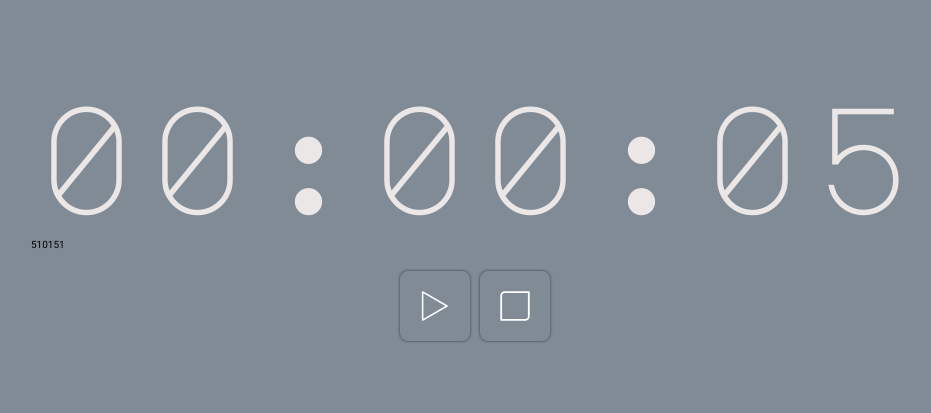
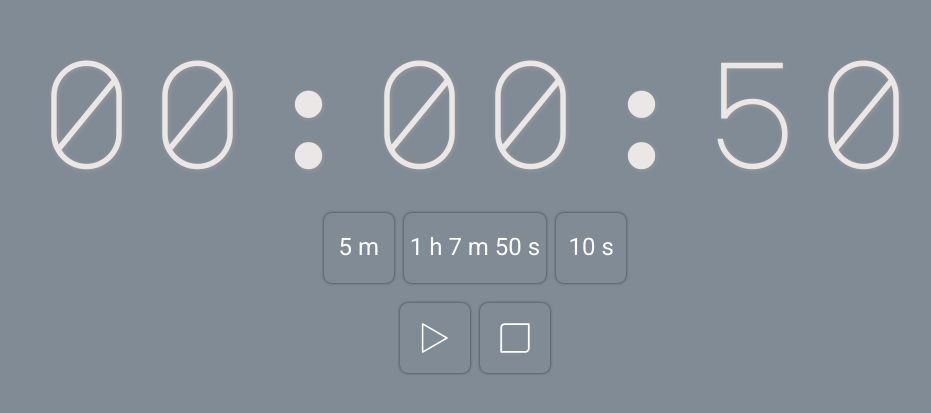
Before and after one commit to Episodel/timeLeft, a React (Create React App) app: page / in a window 1280 px wide. Shown: the part 203-616 px from the top of the page, without its empty margins (165-1096 px from the left). Built offline with nearby package versions, Linux system fonts and the light colour scheme.

Commit message:
added view date in button

```diff
--- a/src/components/Timer/Timer.tsx
+++ b/src/components/Timer/Timer.tsx
@@ -1,3 +1,4 @@
+/* eslint-disable array-callback-return */
 import React from 'react'
 import styled from 'styled-components'
 import Button from '../../styles/elements/Button'
@@ -7,14 +8,33 @@ interface ITimerProps {
   className?: string
 }
 
+interface IInitialTime {
+  h?: number | null
+  m?: number | null
+  s?: number | null
+}
+
+const initialTime: Array<IInitialTime> = [
+  { h: null, m: 5, s: null },
+  { h: 1, m: 7, s: 50 },
+  { h: null, m: null, s: 10 },
+]
+
 const padTime = (time: number) => {
   return time.toString().padStart(2, '0')
 }
 
+// const timeParse = (time: any) => {
+//   const newTime = Object.fromEntries(
+//     Object.entries(time).map(([k, v]) => [v, k])
+//   )
+
+//   return newTime.5
+// }
+
 const Timer: React.FC<ITimerProps> = ({ className }) => {
-  const [timeLeft, setTimeLeft] = React.useState(5)
-  const [start, setStart] = React.useState(false)
-  const [title, setTitle] = React.useState('')
+  const [timeLeft, setTimeLeft] = React.useState(50)
+  const [isRunning, setIsRunning] = React.useState(false)
   const hours = padTime(Math.floor(timeLeft / 60 / 60))
   const minutes = padTime(Math.floor((timeLeft / 60) % 60))
   const seconds = padTime(Math.floor(timeLeft % 60))
@@ -23,11 +43,12 @@ const Timer: React.FC<ITimerProps> = ({ className }) => {
 
   const startTimer = () => {
     if (intervalRef.current !== null) return
-    setStart(true)
-    setTitle('start')
+    setIsRunning(true)
     intervalRef.current = setInterval(() => {
       setTimeLeft((prev) => {
         if (prev >= 1) return prev - 1
+        // eslint-disable-next-line @typescript-eslint/no-use-before-define
+        resetTimer()
         return 0
       })
     }, 1000)
@@ -35,26 +56,23 @@ const Timer: React.FC<ITimerProps> = ({ className }) => {
 
   const stopTimer = () => {
     if (intervalRef.current === null) return
+
     clearInterval(intervalRef.current)
     intervalRef.current = null
-    setStart(false)
-    setTitle('stop')
+
+    setIsRunning(false)
   }
 
   const resetTimer = () => {
-    setTitle('reset')
     if (intervalRef.current !== null) {
       clearInterval(intervalRef.current)
     }
-    // const intervalRef: React.MutableRefObject<number | null> check this information
-    // clearInterval(intervalRef.current)
     intervalRef.current = null
     setTimeLeft(5)
-    setStart(false)
+    setIsRunning(false)
   }
   return (
     <div className={className}>
-      <h1>{title}</h1>
       <div className="time">
         <span>{hours}</span>
         <span>:</span>
@@ -62,19 +80,22 @@ const Timer: React.FC<ITimerProps> = ({ className }) => {
         <span>:</span>
         <span>{seconds}</span>
       </div>
-      <div className="savedTime">
-        <span>5</span>
-        <span>10</span>
-        <span>15</span>
-        <span>1</span>
+      <div className="savedTime buttons">
+        {initialTime.map((item) => (
+          <Button>
+            {`${item.h !== null ? `${item.h} h` : ''}
+            ${item.m !== null ? `${item.m} m` : ''}
+            ${item.s !== null ? `${item.s} s` : ''}`}
+          </Button>
+        ))}
       </div>
       <div className="buttons">
-        {!start && (
+        {!isRunning && (
           <Button type="button" onClick={startTimer}>
             <Play className="icon" />
           </Button>
         )}
-        {start && (
+        {isRunning && (
           <Button type="button" onClick={stopTimer}>
             <Pause className="icon" />
           </Button>
@@ -92,6 +113,9 @@ export default styled(Timer)`
     color: #ece7e7;
     font-size: 15rem;
     font-family: 'Major Mono Display', monospace;
+    span {
+      text-shadow: #999 1px 1px 5px;
+    }
   }
 
   .buttons {
--- a/src/styles/elements/Button.ts
+++ b/src/styles/elements/Button.ts
@@ -2,12 +2,12 @@ import styled from 'styled-components'
 
 const Button = styled.button`
   outline: none;
-  width: 70px;
+  min-width: 70px;
   height: 70px;
   border: none;
   font-size: 24px;
   background: transparent;
-  color: #878b32;
+  color: #fff;
   border-radius: 8px;
   box-shadow: 0 0 3px rgba(0, 0, 0, 0.6);
   cursor: pointer;
```
Also changed, not shown: 1 other file (tests, documents, lock files or other folders).
